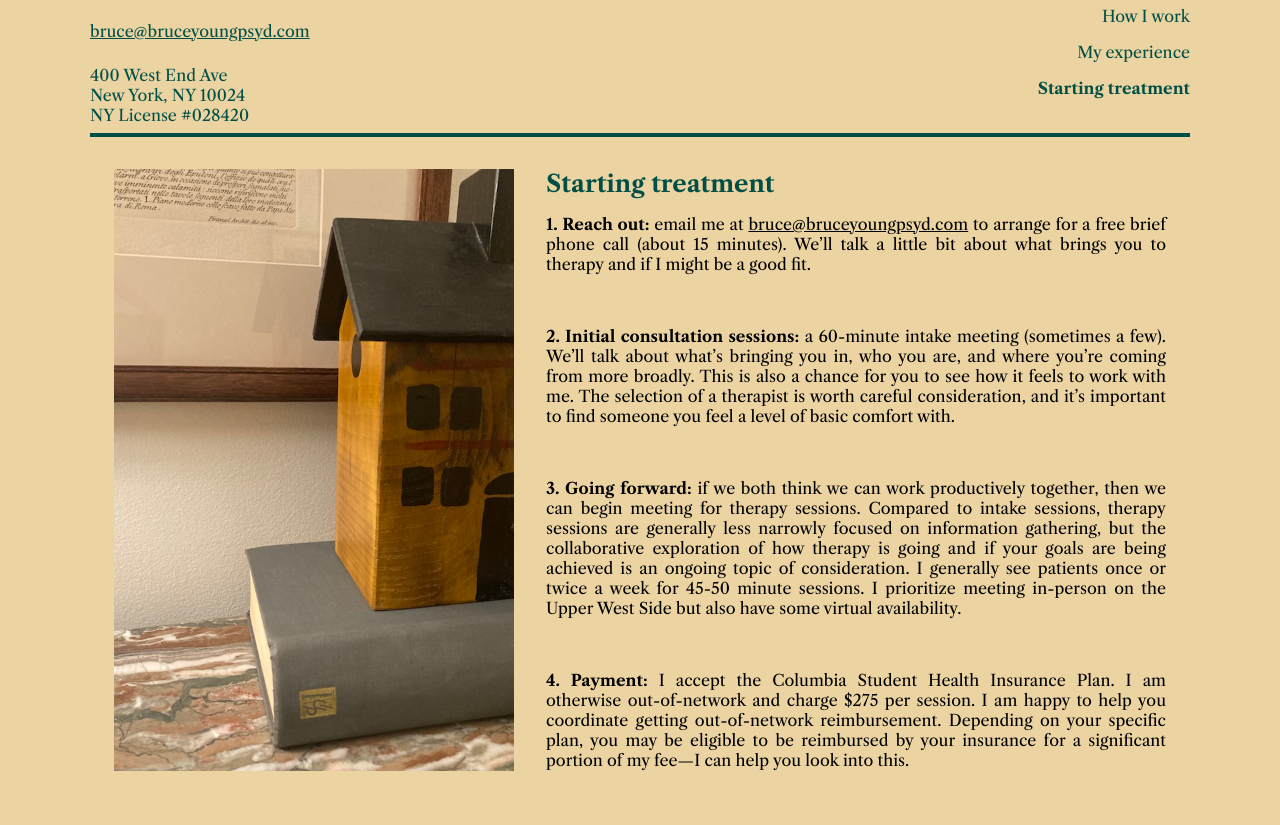
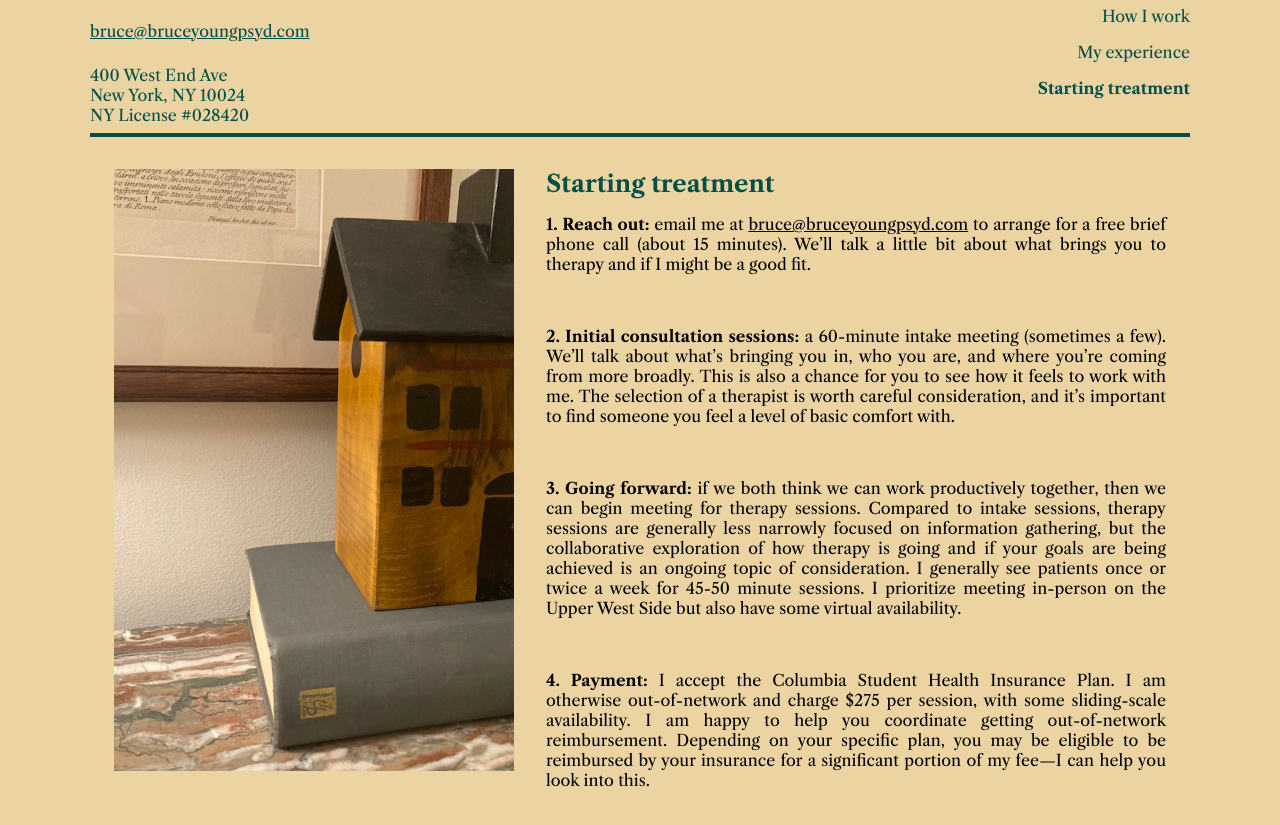
Before and after one commit to aaronfriedman6/bruceyoungpsyd-dot-com, a plain HTML site: page treatment/index.html in a window 1280 px wide. Shown: the part 97-922 px from the top of the page. Drawn offline with nearby package versions, Linux system fonts and the light colour scheme.

Commit message:
Update payment section with sliding-scale availability
Added sliding-scale availability for payment options.

```diff
--- a/treatment/index.html
+++ b/treatment/index.html
@@ -43,7 +43,7 @@
             <br>
             <p><b>3. Going forward:</b> if we both think we can work productively together, then we can begin meeting for therapy sessions. Compared to intake sessions, therapy sessions are generally less narrowly focused on information gathering, but the collaborative exploration of how therapy is going and if your goals are being achieved is an ongoing topic of consideration. I generally see patients once or twice a week for 45-50 minute sessions. I prioritize meeting in-person on the Upper West Side but also have some virtual availability.</p>
             <br>
-            <p><b>4. Payment:</b> I accept the Columbia Student Health Insurance Plan. I am otherwise out-of-network and charge $275 per session. I am happy to help you coordinate getting out-of-network reimbursement. Depending on your specific plan, you may be eligible to be reimbursed by your insurance for a significant portion of my fee—I can help you look into this.</p>
+            <p><b>4. Payment:</b> I accept the Columbia Student Health Insurance Plan. I am otherwise out-of-network and charge $275 per session, with some sliding-scale availability. I am happy to help you coordinate getting out-of-network reimbursement. Depending on your specific plan, you may be eligible to be reimbursed by your insurance for a significant portion of my fee—I can help you look into this.</p>
         </div>
     </div>
 </body>
```
